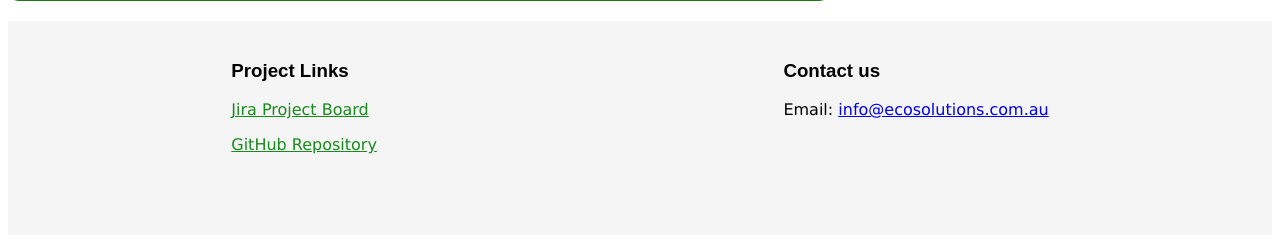
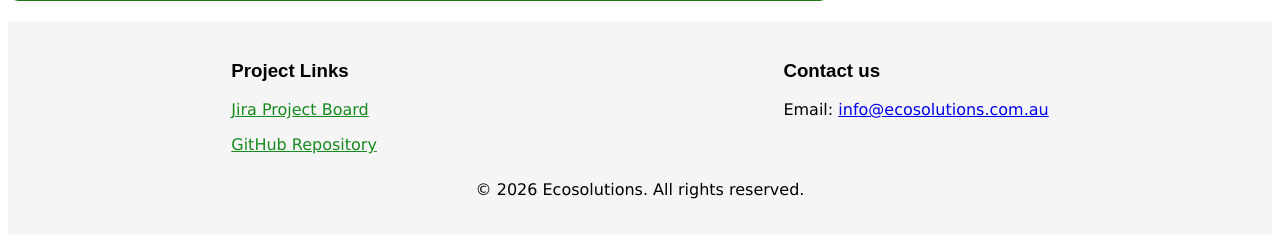
Before and after one commit to 106507468/group-part2, a PHP site: page /jobs.php in a window 1280 px wide. Shown: the part 1600-1843 px from the top of the page. Run offline with PHP 8.4, Linux system fonts and the light colour scheme; data comes from the database, SQL or seed files in the repository.

Commit message:
fixed copyright

```diff
--- a/styles.css
+++ b/styles.css
@@ -232,7 +232,7 @@ nav a:hover {
     text-align: center;
     width: 100%;
     margin-top: 10px;
-    color: #0000;
+    color: #000000;
 }
 
 /* Jobs page CSS */
```
